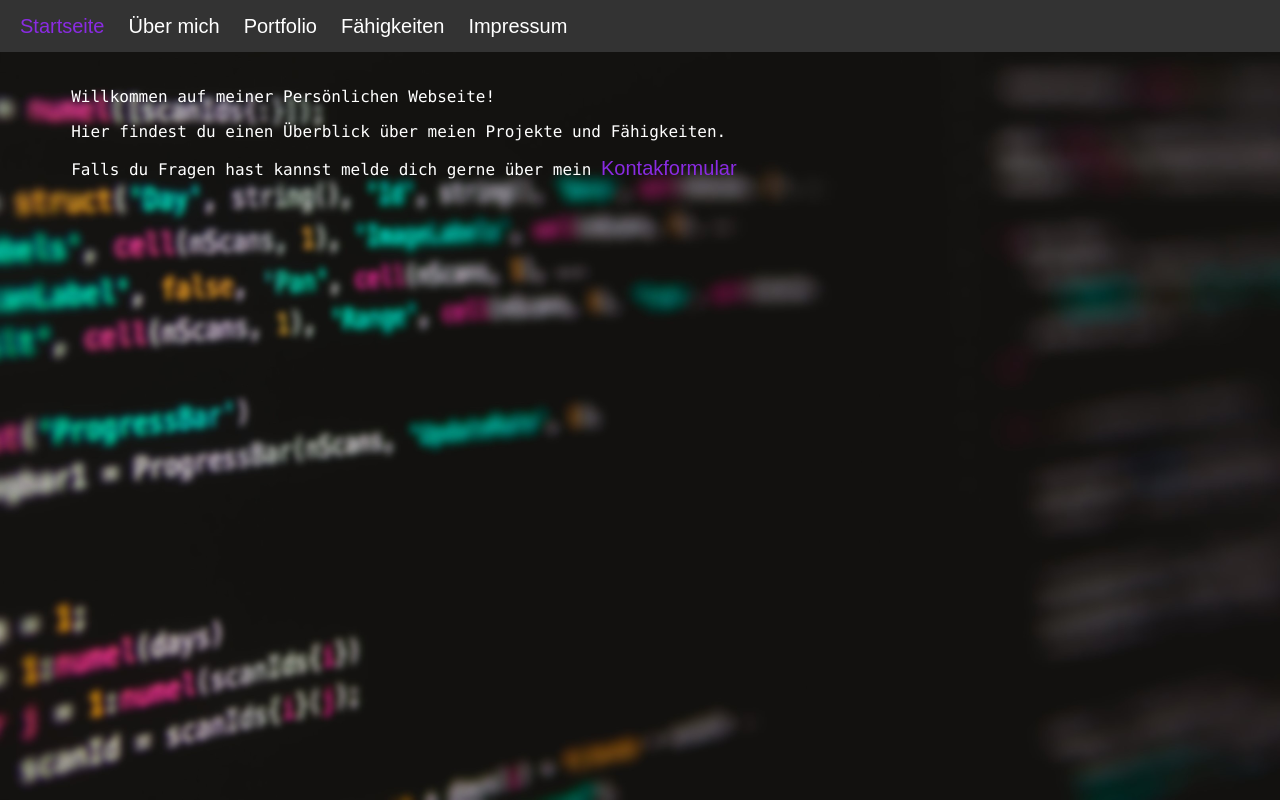
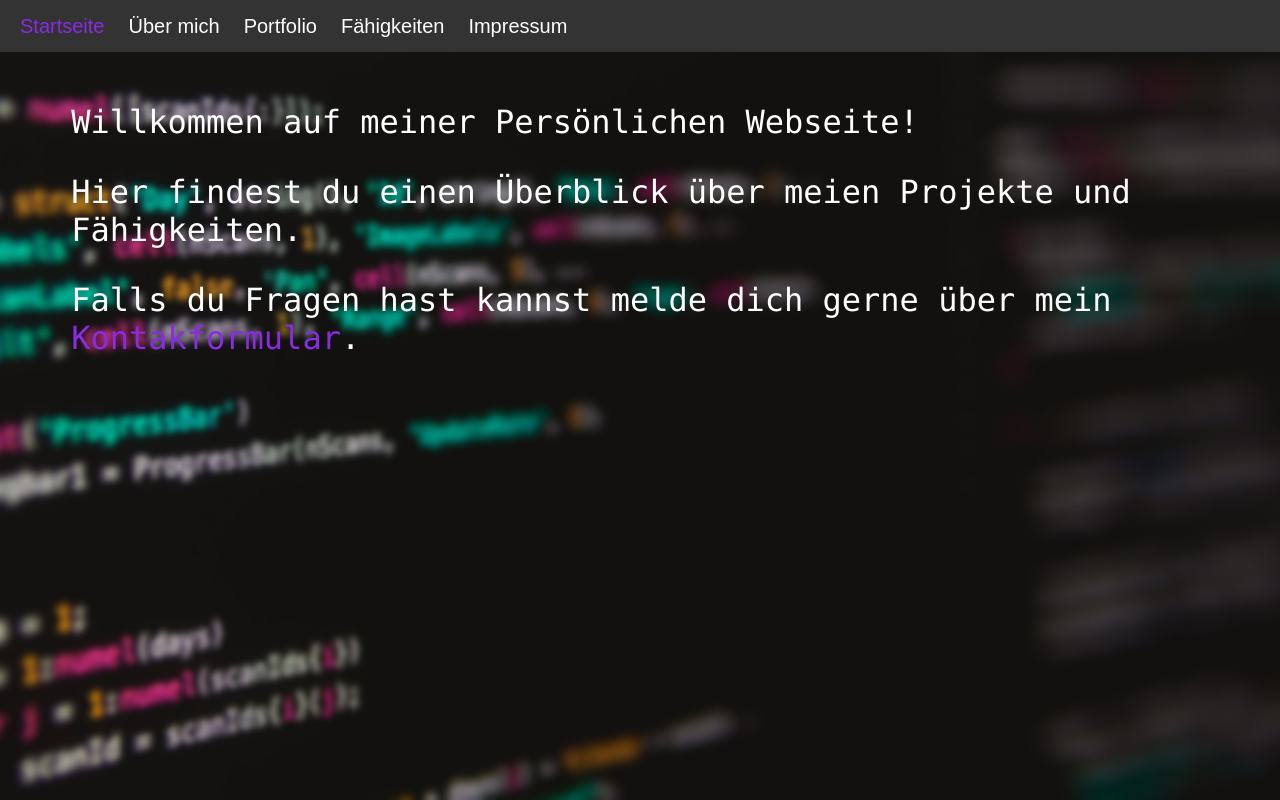
Before and after one commit to manuelbuehler/manuelbuehler.github.io, a plain HTML site: page index.html in a window 1280 px wide. Shown: the top 800 px of the page. Drawn offline with Linux system fonts and the light colour scheme.

Commit message:
Edited index.html

```diff
--- a/css/aboutme.css
+++ b/css/aboutme.css
@@ -7,11 +7,16 @@ body
     height: 100vh;
 }
 
+p
+{
+    size: x-large;
+}
+
 .flexbox-container
 {
     background-color: #333333;
-    width: 90vw;
-    height: 75vh;
+    width: 90%;
+    height: 65%;
     margin-bottom: 5%;
     margin-top: 7%;
     padding: 2%;
--- a/css/index.css
+++ b/css/index.css
@@ -11,9 +11,17 @@
     padding: 5%;
 }
 
-.code-font
+.code-font,
+.code-font-link
 {
     font-family: Monaco, monospace;
+    font-size: xx-large;
+}
+
+.code-font-link
+{
+    text-decoration: none;
+    color: #8A2BE2;
 }
 
 .DisplayVideo
--- a/index.html
+++ b/index.html
@@ -7,8 +7,9 @@
     <link rel="stylesheet" href="css/layout.css">
     <link rel="stylesheet" href="css/navbar.css">
     <link rel="stylesheet" href="css/index.css">
-    <script src="js/video.js"></script>
+
     <title>Home</title>
+
 </head>
 <body>
     <nav class="navbar">
@@ -25,8 +26,9 @@
         <p class="code-font">Willkommen auf meiner Persönlichen Webseite!</p>
         <p class="code-font">Hier findest du einen Überblick über meien Projekte und Fähigkeiten.</p>
         <p class="code-font">Falls du Fragen hast kannst melde dich gerne über mein
-        <a href="impressum.html" class="navbar-currentItem">Kontakformular</a>
+        <a href="impressum.html" class="code-font-link">Kontakformular</a>.
         </p>
+
     </div>
 
 
@@ -35,6 +37,6 @@
             <source src="vid/RickAstley.mp4" type="video/mp4">
         </video>
     </div>
-
+    <script src="js/video.js"></script>
 </body>
 </html>
```
